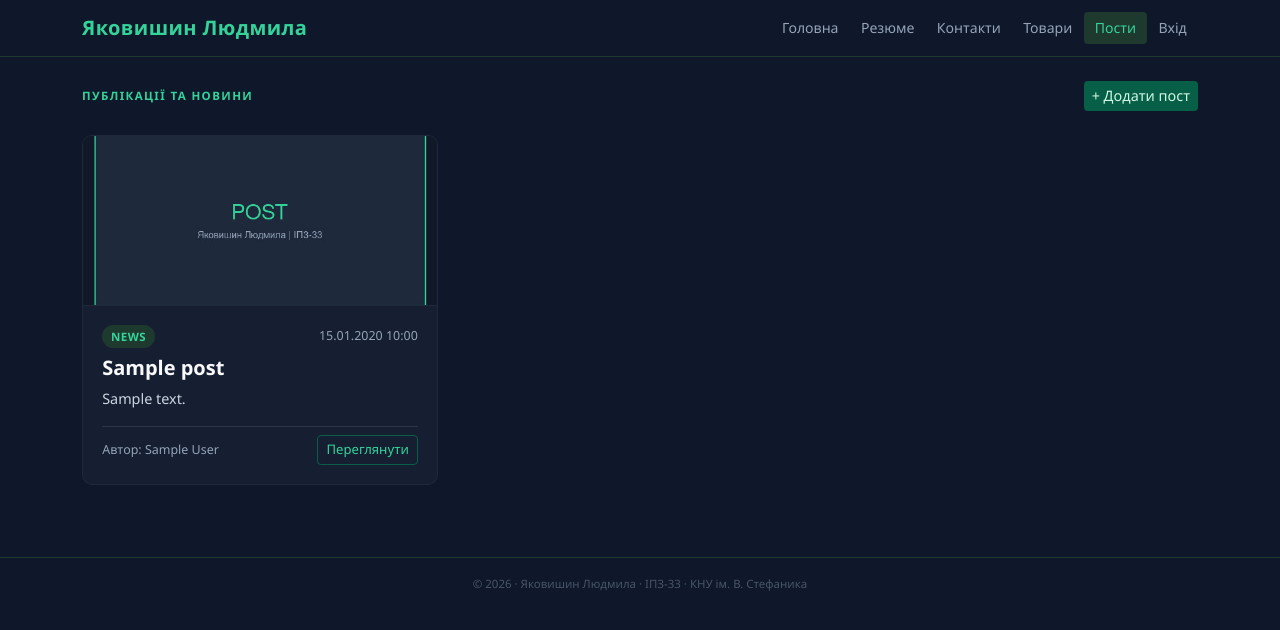
After one commit to liudmyla-yakovyshyn/flask-app-lab, a Flask app: page /post/ in a window 1280 px wide. The commit adds this page. Shown: the top 630 px of the page. Run offline with Flask 3, Linux system fonts and the light colour scheme; tables that the repository leaves empty hold one stand-in row (values such as "Sample post").

Commit message:
feat: add posts templates, custom css, default image and navbar link

```diff
--- /dev/null
+++ b/app/posts/static/css/posts.css
@@ -0,0 +1,73 @@
+.post-card {
+    background: #161f32;
+    border: 1px solid #1e293b;
+    border-radius: 10px;
+    overflow: hidden;
+    transition: transform 0.2s ease, border-color 0.2s ease;
+    display: flex;
+    flex-direction: column;
+    height: 100%;
+}
+
+.post-card:hover {
+    transform: translateY(-4px);
+    border-color: #34d399;
+}
+
+.post-card-img-wrap {
+    height: 170px;
+    background: #111827;
+    overflow: hidden;
+    border-bottom: 1px solid #1e293b;
+}
+
+.post-card-img {
+    width: 100%;
+    height: 100%;
+    object-fit: cover;
+}
+
+.post-card-body {
+    padding: 1.2rem;
+    display: flex;
+    flex-direction: column;
+    flex-grow: 1;
+}
+
+.post-badge {
+    background: #1e3a2f;
+    color: #34d399;
+    font-size: 0.72rem;
+    font-weight: 600;
+    padding: 0.2rem 0.55rem;
+    border-radius: 999px;
+    text-transform: uppercase;
+    letter-spacing: 0.04em;
+}
+
+.post-meta {
+    font-size: 0.78rem;
+    color: #94a3b8;
+}
+
+.post-excerpt {
+    color: #cbd5e1;
+    font-size: 0.9rem;
+    line-height: 1.5;
+    flex-grow: 1;
+}
+
+.post-detail-img {
+    max-height: 260px;
+    width: 100%;
+    object-fit: cover;
+    border-radius: 8px;
+    border: 1px solid #1e293b;
+}
+
+.post-content-full {
+    color: #e2e8f0;
+    line-height: 1.75;
+    white-space: pre-line;
+    font-size: 1rem;
+}
--- /dev/null
+++ b/app/posts/templates/posts/posts.html
@@ -0,0 +1,47 @@
+{% extends 'base.html' %}
+
+{% block title %}Пости{% endblock %}
+
+{% block css %}
+<link rel="stylesheet" href="{{ url_for('posts.static', filename='css/posts.css') }}">
+{% endblock %}
+
+{% block content %}
+<div class="d-flex justify-content-between align-items-center mb-4">
+    <h1 class="sec-title mb-0">Публікації та новини</h1>
+    <a href="{{ url_for('posts.create_post') }}" class="btn btn-accent btn-sm">+ Додати пост</a>
+</div>
+
+{% if posts %}
+<div class="row row-cols-1 row-cols-md-2 row-cols-lg-3 g-4">
+    {% for post in posts %}
+    <div class="col">
+        <article class="post-card">
+            <div class="post-card-img-wrap">
+                <img src="{{ url_for('posts.static', filename='img/default.jpg') }}" alt="{{ post.title }}" class="post-card-img">
+            </div>
+            <div class="post-card-body">
+                <div class="d-flex justify-content-between align-items-center mb-2">
+                    <span class="post-badge">{{ post.category }}</span>
+                    <span class="post-meta">{{ post.posted.strftime('%d.%m.%Y %H:%M') }}</span>
+                </div>
+                <h2 class="h5 fw-bold text-light mb-2">{{ post.title }}</h2>
+                <p class="post-excerpt mb-3">
+                    {{ post.content[:100] }}{% if post.content|length > 100 %}...{% endif %}
+                </p>
+                <div class="d-flex justify-content-between align-items-center pt-2 border-top border-secondary border-opacity-25">
+                    <span class="post-meta">Автор: {{ post.author }}</span>
+                    <a href="{{ url_for('posts.detail_post', id=post.id) }}" class="btn btn-outline-accent btn-sm">Переглянути</a>
+                </div>
+            </div>
+        </article>
+    </div>
+    {% endfor %}
+</div>
+{% else %}
+<div class="info-card p-5 text-center">
+    <p class="text-muted mb-3">Поки що немає жодного опублікованого поста.</p>
+    <a href="{{ url_for('posts.create_post') }}" class="btn btn-accent btn-sm">Створити перший пост</a>
+</div>
+{% endif %}
+{% endblock %}
--- a/app/templates/base.html
+++ b/app/templates/base.html
@@ -6,6 +6,7 @@
     <title>{% block title %}{{ title }}{% endblock %} | Яковишин Людмила</title>
     <link href="https://cdn.jsdelivr.net/npm/bootstrap@5.3.3/dist/css/bootstrap.min.css" rel="stylesheet">
     <link rel="stylesheet" href="{{ url_for('static', filename='css/styles.css') }}">
+    {% block css %}{% endblock %}
 </head>
 <body>
     {% include 'includes/navbar.html' %}
--- a/app/templates/includes/navbar.html
+++ b/app/templates/includes/navbar.html
@@ -12,6 +12,7 @@
                 <li class="nav-item"><a class="nav-link {% if request.endpoint == 'main.resume' %}active{% endif %}" href="{{ url_for('main.resume') }}">Резюме</a></li>
                 <li class="nav-item"><a class="nav-link {% if request.endpoint == 'main.contacts' %}active{% endif %}" href="{{ url_for('main.contacts') }}">Контакти</a></li>
                 <li class="nav-item"><a class="nav-link {% if request.endpoint and 'products' in request.endpoint %}active{% endif %}" href="{{ url_for('products.list_products') }}">Товари</a></li>
+                <li class="nav-item"><a class="nav-link {% if request.endpoint and 'posts' in request.endpoint %}active{% endif %}" href="{{ url_for('posts.list_posts') }}">Пости</a></li>
 
                 {% if session.get('user') %}
                     <li class="nav-item"><a class="nav-link {% if request.endpoint == 'users.profile' %}active{% endif %}" href="{{ url_for('users.profile') }}">Профіль ({{ session.get('user') }})</a></li>
```
Also changed, not shown: app/posts/templates/posts/add_post.html (added, +41 -0 lines), app/posts/templates/posts/delete_confirm.html (added, +26 -0 lines), app/posts/templates/posts/detail_post.html (added, +39 -0 lines), app/templates/macros/form.html (+7 -0 lines), app/posts/static/img/default.jpg (added).
